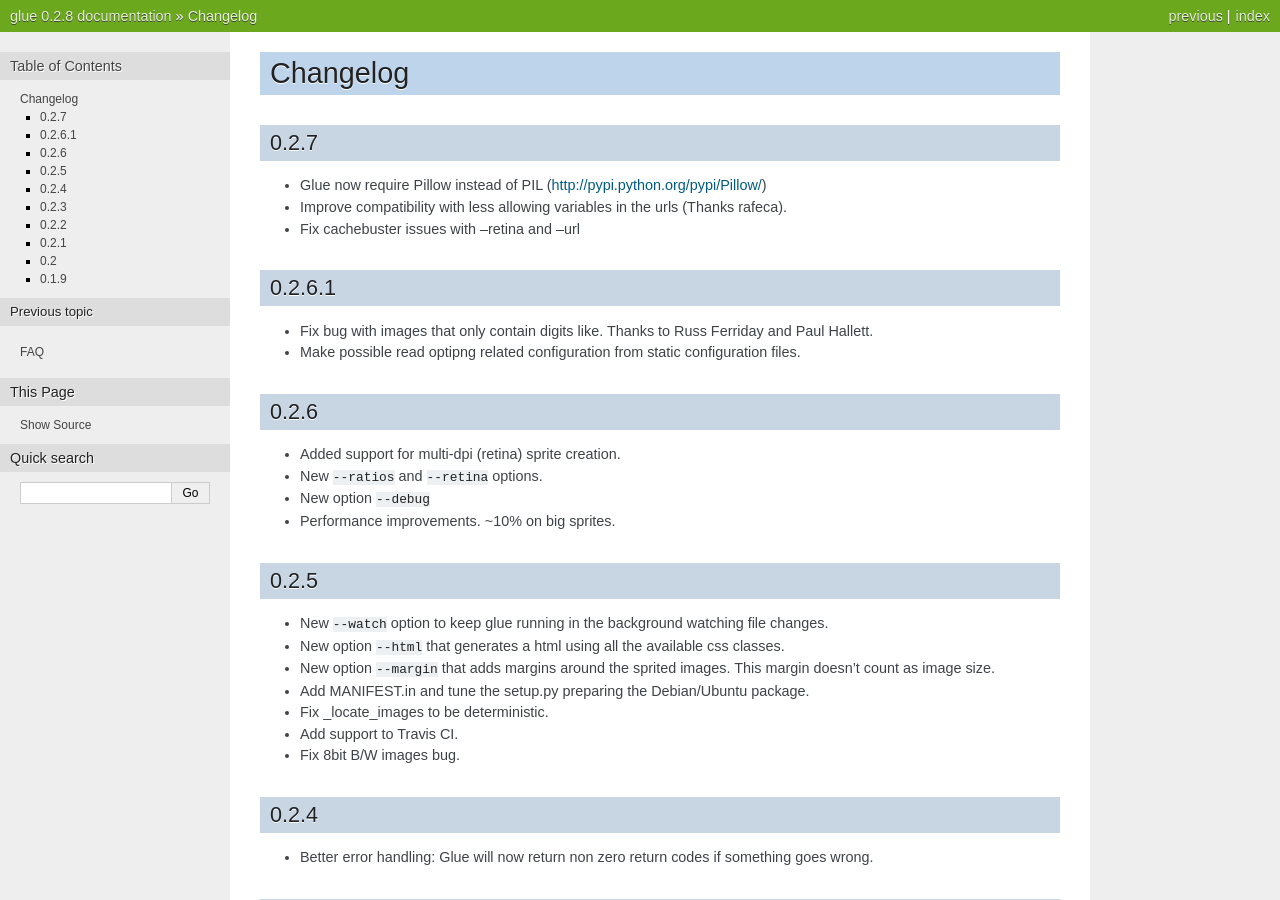
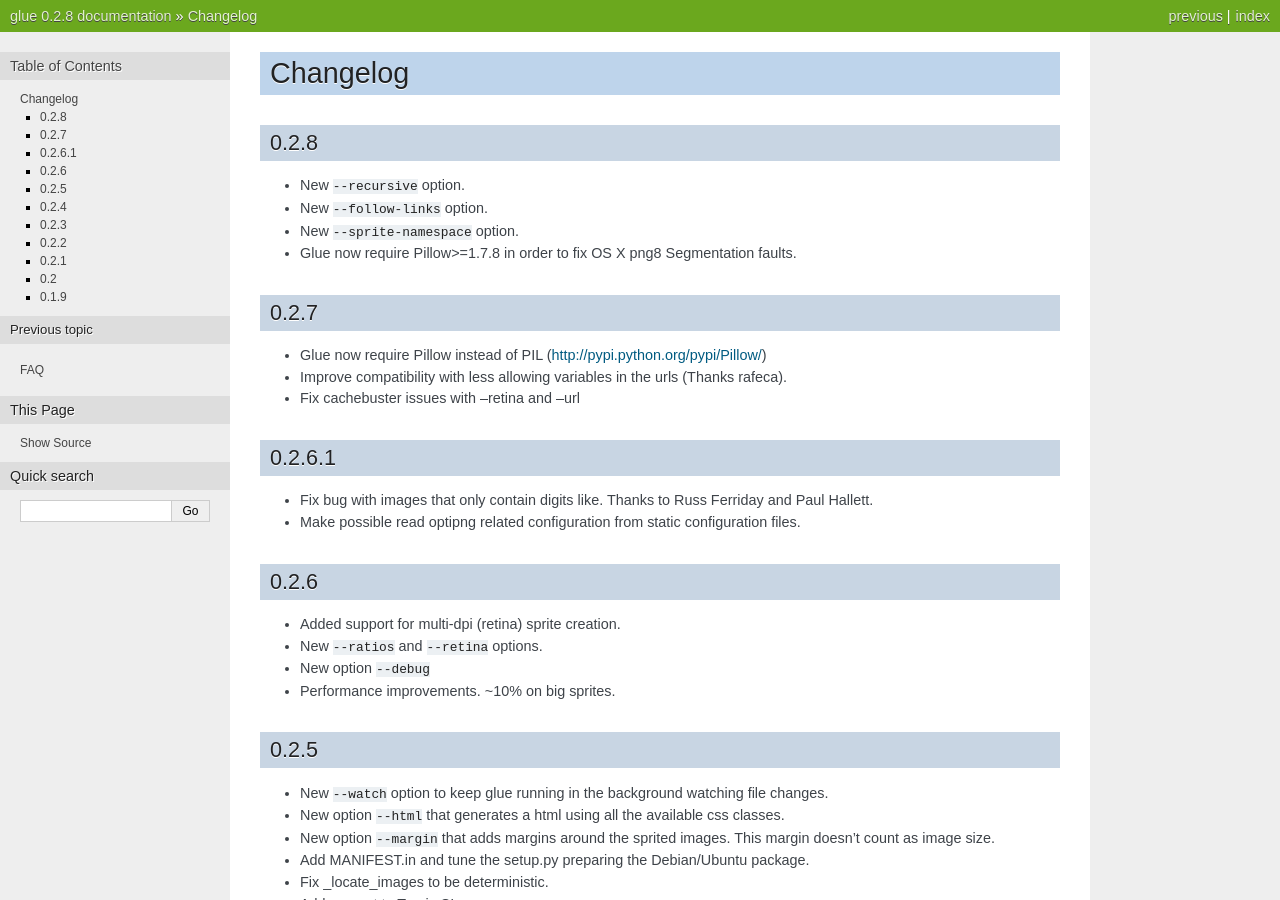
Before and after one commit to jorgebastida/glue, a Sphinx documentation site: the page built from docs/changelog.rst, in a window 1280 px wide and 900 px high. Built offline with Sphinx 7.4.7, drawn with Linux system fonts in a browser that asks for light colours; the version number is read from the project's files by our own code.

```diff
--- a/docs/changelog.rst
+++ b/docs/changelog.rst
@@ -1,5 +1,12 @@
 Changelog
 =========
+
+0.2.8
+^^^^^
+* New ``--recursive`` option.
+* New ``--follow-links`` option.
+* New ``--sprite-namespace`` option.
+* Glue now require Pillow>=1.7.8 in order to fix OS X png8 Segmentation faults.
 
 0.2.7
 ^^^^^
--- a/glue.py
+++ b/glue.py
@@ -1392,7 +1392,6 @@
                           "images.\n") % e.args[0])
         sys.exit(e.error_code)
     except Exception:
-        raise
         if config.debug:
             import platform
             sys.stderr.write("Glue version: %s\n" % __version__)
```
